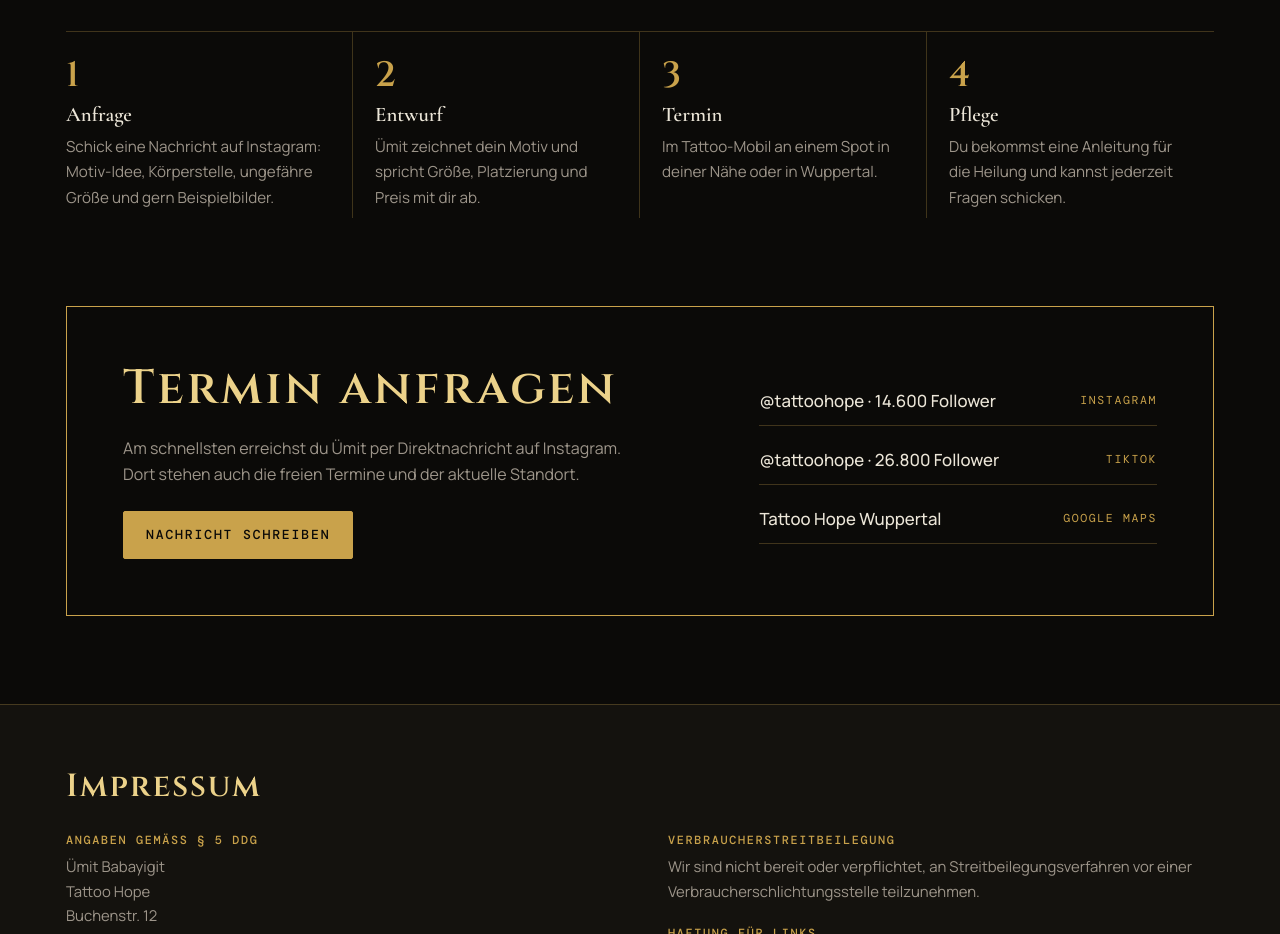
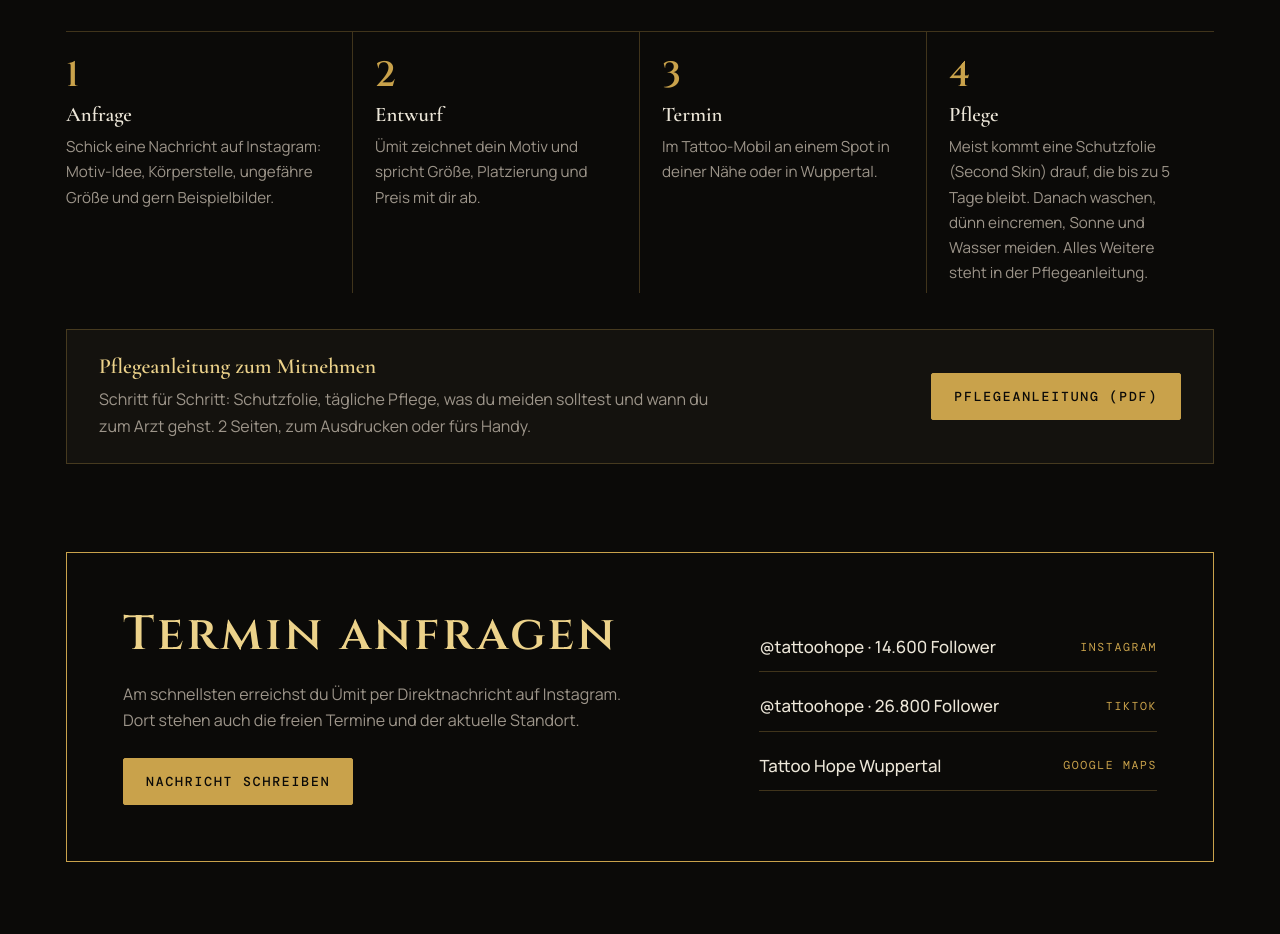
Before and after one commit to tatthope-art/tattoohope.de, a plain HTML site: page index.html in a window 1280 px wide. Shown: the part 5080-6014 px from the top of the page. Drawn offline with Linux system fonts and the light colour scheme.

Commit message:
Pflegeanleitung als PDF hinzugefügt
Co-Authored-By: Claude Opus 5.5 <noreply@anthropic.com>

```diff
--- a/index.html
+++ b/index.html
@@ -131,6 +131,11 @@ section{padding-block:88px}
 .step p{color:var(--ash);margin:0;font-size:.95rem}
 @media (max-width:860px){.steps{grid-template-columns:1fr 1fr}.step:nth-child(2){border-right:0}.step:nth-child(3){padding-left:0}.step:nth-child(n+3){border-top:1px solid var(--line)}}
 @media (max-width:480px){.steps{grid-template-columns:1fr}.step,.step + .step{padding-left:0;border-right:0}.step + .step{border-top:1px solid var(--line)}}
+
+.care{margin-top:36px;border:1px solid var(--line);background:var(--soot);padding:24px clamp(18px,3vw,32px);display:flex;justify-content:space-between;align-items:center;gap:24px;flex-wrap:wrap}
+.care > div{min-width:0;flex:1 1 320px}
+.care h4{font:600 1.35rem/1.2 var(--f-head);margin:0 0 .3em;color:var(--gold-hi)}
+.care p{margin:0;color:var(--ash);max-width:40em}
 
 /* contact */
 .contact{text-align:left}
@@ -279,7 +284,14 @@ footer a{color:var(--ash)}
         <div class="step"><div class="n">1</div><h4>Anfrage</h4><p>Schick eine Nachricht auf Instagram: Motiv-Idee, Körperstelle, ungefähre Größe und gern Beispielbilder.</p></div>
         <div class="step"><div class="n">2</div><h4>Entwurf</h4><p>Ümit zeichnet dein Motiv und spricht Größe, Platzierung und Preis mit dir ab.</p></div>
         <div class="step"><div class="n">3</div><h4>Termin</h4><p>Im Tattoo-Mobil an einem Spot in deiner Nähe oder in Wuppertal.</p></div>
-        <div class="step"><div class="n">4</div><h4>Pflege</h4><p>Du bekommst eine Anleitung für die Heilung und kannst jederzeit Fragen schicken.</p></div>
+        <div class="step"><div class="n">4</div><h4>Pflege</h4><p>Meist kommt eine Schutzfolie (Second Skin) drauf, die bis zu 5 Tage bleibt. Danach waschen, dünn eincremen, Sonne und Wasser meiden. Alles Weitere steht in der Pflegeanleitung.</p></div>
+      </div>
+      <div class="care">
+        <div>
+          <h4>Pflegeanleitung zum Mitnehmen</h4>
+          <p>Schritt für Schritt: Schutzfolie, tägliche Pflege, was du meiden solltest und wann du zum Arzt gehst. 2 Seiten, zum Ausdrucken oder fürs Handy.</p>
+        </div>
+        <a class="btn solid" href="Tattoo-Hope-Pflegeanleitung.pdf" target="_blank" rel="noopener">Pflegeanleitung (PDF)</a>
       </div>
     </div>
   </section>
```
Also changed, not shown: 1 other file.
